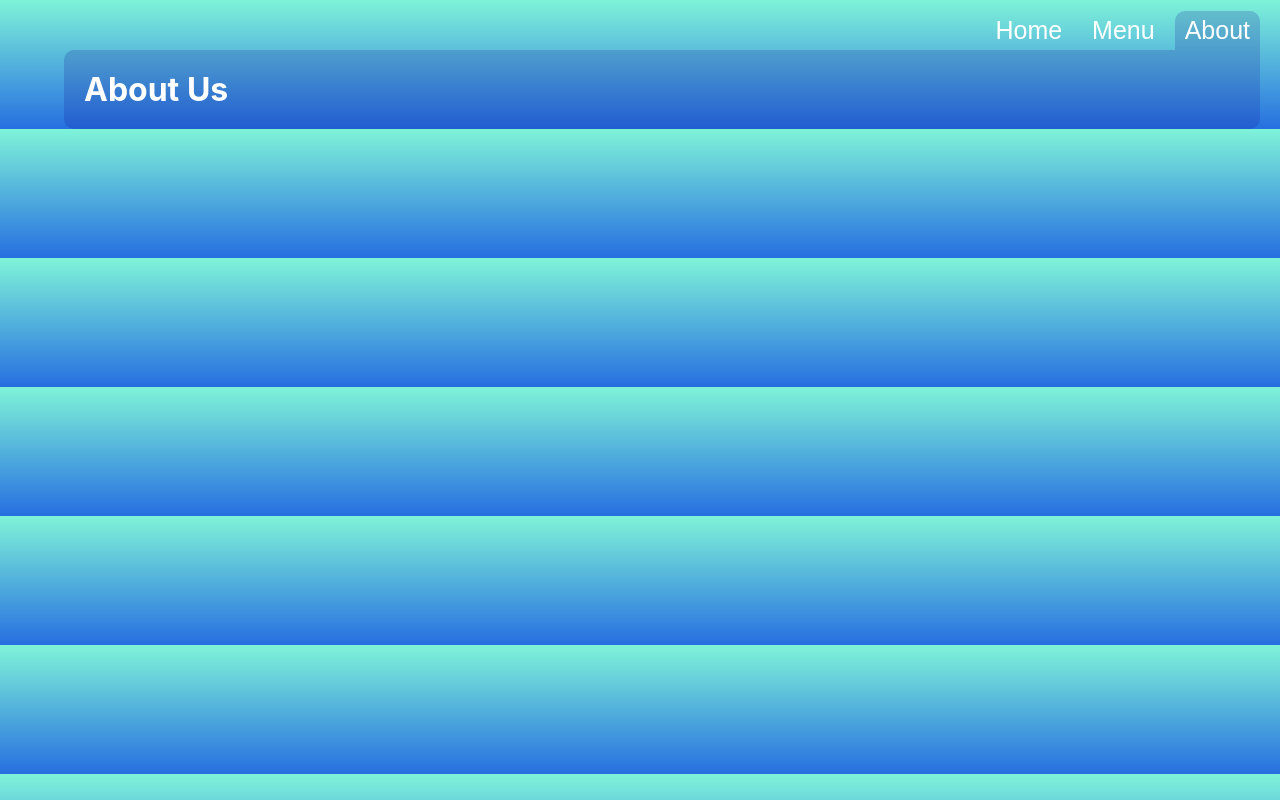
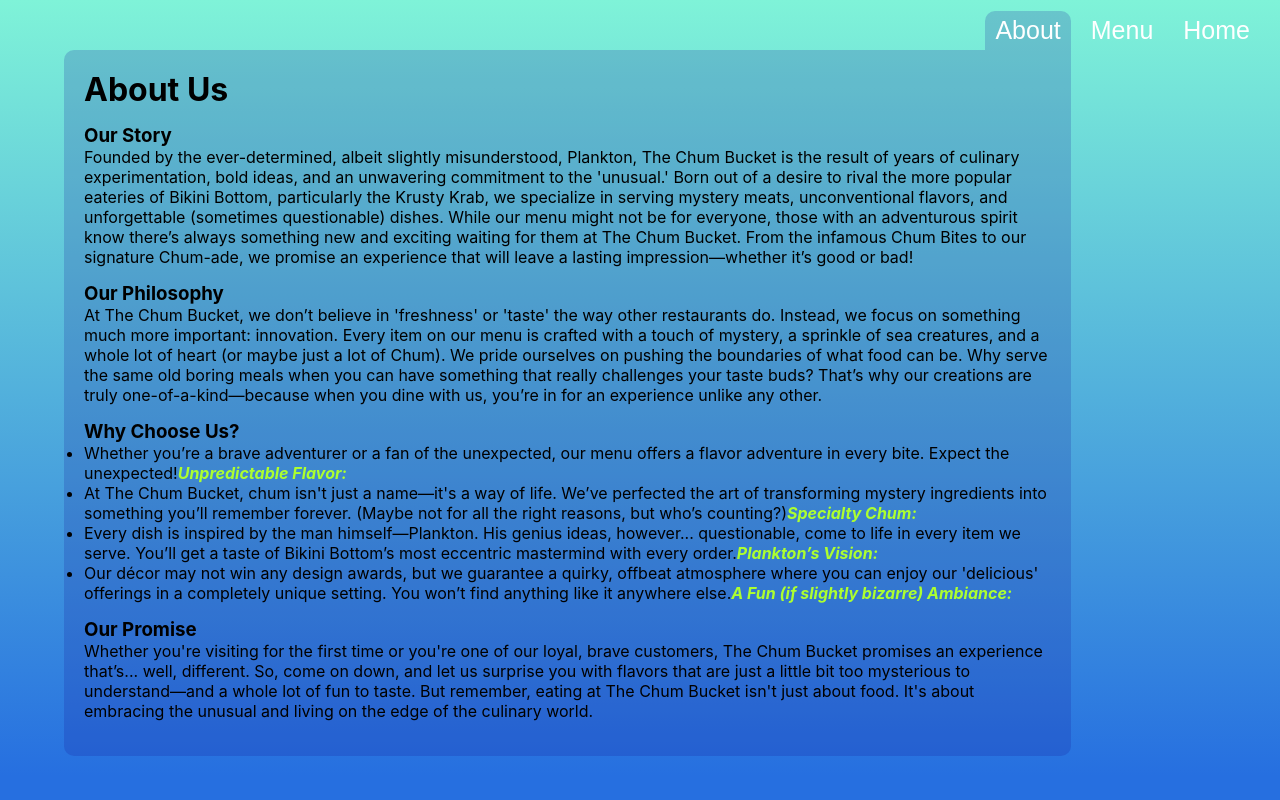
Before and after one commit to Valmord/resturant, a website built with webpack: page src/template.html in a window 1280 px wide. Both pictures are taken after a click on the button "About". Built offline with nearby package versions, Linux system fonts and the light colour scheme.

Commit message:
Add initial content for About Page

```diff
--- a/src/page_about.js
+++ b/src/page_about.js
@@ -1,4 +1,90 @@
 const content = document.querySelector('#content');
+
+// name: "The Chum Bucket",
+// tagline: "Where ordinary dining goes to retire.",
+// description: "Welcome to The Chum Bucket, the 'restaurant' that dares to be different! Located at the heart of Bikini Bottom, we offer a one-of-a-kind dining experience unlike any other. Whether you're craving a bite of something unique, or you're just looking to embrace the weird side of life, you've come to the right place.",
+
+
+const chumBucketAbout = {
+  story: {
+    title: "Our Story",
+    content: "Founded by the ever-determined, albeit slightly misunderstood, Plankton, The Chum Bucket is the result of years of culinary experimentation, bold ideas, and an unwavering commitment to the 'unusual.' Born out of a desire to rival the more popular eateries of Bikini Bottom, particularly the Krusty Krab, we specialize in serving mystery meats, unconventional flavors, and unforgettable (sometimes questionable) dishes. While our menu might not be for everyone, those with an adventurous spirit know there’s always something new and exciting waiting for them at The Chum Bucket. From the infamous Chum Bites to our signature Chum-ade, we promise an experience that will leave a lasting impression—whether it’s good or bad!"
+  },
+
+  philosophy: {
+    title: "Our Philosophy",
+    content: "At The Chum Bucket, we don’t believe in 'freshness' or 'taste' the way other restaurants do. Instead, we focus on something much more important: innovation. Every item on our menu is crafted with a touch of mystery, a sprinkle of sea creatures, and a whole lot of heart (or maybe just a lot of Chum). We pride ourselves on pushing the boundaries of what food can be. Why serve the same old boring meals when you can have something that really challenges your taste buds? That’s why our creations are truly one-of-a-kind—because when you dine with us, you’re in for an experience unlike any other."
+  },
+
+  reasonsToVisit: {
+    title: "Why Choose Us?",
+    bulletPoints: [
+      {
+        title: "Unpredictable Flavor",
+        description: "Whether you’re a brave adventurer or a fan of the unexpected, our menu offers a flavor adventure in every bite. Expect the unexpected!"
+      },
+      {
+        title: "Specialty Chum",
+        description: "At The Chum Bucket, chum isn't just a name—it's a way of life. We’ve perfected the art of transforming mystery ingredients into something you’ll remember forever. (Maybe not for all the right reasons, but who’s counting?)"
+      },
+      {
+        title: "Plankton’s Vision",
+        description: "Every dish is inspired by the man himself—Plankton. His genius ideas, however... questionable, come to life in every item we serve. You’ll get a taste of Bikini Bottom’s most eccentric mastermind with every order."
+      },
+      {
+        title: "A Fun (if slightly bizarre) Ambiance",
+        description: "Our décor may not win any design awards, but we guarantee a quirky, offbeat atmosphere where you can enjoy our 'delicious' offerings in a completely unique setting. You won’t find anything like it anywhere else."
+      }
+    ]
+  },
+
+  promise: {
+    title: "Our Promise",
+    content: "Whether you're visiting for the first time or you're one of our loyal, brave customers, The Chum Bucket promises an experience that’s... well, different. So, come on down, and let us surprise you with flavors that are just a little bit too mysterious to understand—and a whole lot of fun to taste. But remember, eating at The Chum Bucket isn't just about food. It's about embracing the unusual and living on the edge of the culinary world."
+  },
+
+  closing: "The Chum Bucket—Where ordinary dining goes to retire."
+};
+
+function createAboutElements(){
+  const aboutElementsContainer = document.createElement('div');
+  aboutElementsContainer.classList.add('about-items');
+
+  for (let section in chumBucketAbout) {
+    const item = chumBucketAbout[section];
+    const sectionElement = document.createElement('div');
+    if (section !== 'reasonsToVisit') {
+        const title = document.createElement('h3');
+        const desc = document.createElement('p');
+        title.textContent = item.title;
+        desc.textContent = item.content;
+        sectionElement.appendChild(title);
+        sectionElement.appendChild(desc);
+        console.dir(title);
+
+    } else {
+      const title = document.createElement('h3');
+      title.textContent = item.title;
+
+      const pointsContainer = document.createElement('ul');
+      item.bulletPoints.forEach( point => {
+        const listElement = document.createElement('li');
+        const pointTitle = document.createElement('strong');
+        const pointContent = document.createElement('span');
+        pointTitle.textContent = point.title + ':';
+        listElement.textContent = point.description;
+        listElement.appendChild(pointTitle);
+        listElement.appendChild(pointContent);
+        pointsContainer.appendChild(listElement);
+        sectionElement.appendChild(title);
+        sectionElement.appendChild(pointsContainer);
+      })
+    }
+    aboutElementsContainer.appendChild(sectionElement);
+  }
+  return aboutElementsContainer;
+}
+
 
 function createAboutContent(){
   const aboutElement = document.createElement('div');
@@ -9,6 +95,7 @@
 
   aboutElement.appendChild(h1Element);
   content.appendChild(aboutElement);
+  aboutElement.appendChild(createAboutElements());
 }
 
 export { createAboutContent }
--- a/src/page_menu.js
+++ b/src/page_menu.js
@@ -32,6 +32,7 @@
       listContainer.appendChild(listElement);
     })
     sectionElement.appendChild(listContainer);
+    sectionElement.appendChild(document.createElement('hr'));
     menuContainer.appendChild(sectionElement);
   }
   return menuContainer;
--- a/src/styles.css
+++ b/src/styles.css
@@ -4,19 +4,16 @@
   box-sizing: border-box;
 }
 
-body:not(#menu.active) {
+body {
+  background-color: #266fe0;
   background-image: linear-gradient(#7ff3d8, #266fe0);
-  /* background-repeat: ; */
-  height: 100%;
-  /* background-image: url('./images/background.jpg');
   background-repeat: no-repeat;
-  background-position: 0px -100px; */
+  height: min(100vh, fit-content);
   font-family: -apple-system, BlinkMacSystemFont, "Segoe UI", Roboto, Helvetica, Arial, sans-serif, "Apple Color Emoji", "Segoe UI Emoji", "Segoe UI Symbol";
 }
 
 header {
   height: 50px;
-  /* background-color: rgb(20,20,150,0.2 ); */
   position: relative;
 }
 
@@ -57,25 +54,31 @@
   background-color: rgb(20,20,150,0.2 );
   margin-left: 5vw;
   padding: 20px;
-  height: max(90vh,fit-content);
+  /* height: max(90vh,fit-content); */
+  margin-bottom: 20px;
 }
 
 h1 {
-  color: white;
+  color: black;
 }
 
 .home-page {
-    margin-right: 207.5px;
+    margin-right: 20px;
+    background-image: url('./images/background.jpg');
+    height: max(95vh, 200px);
+    background-size: cover;
+    background-repeat: no-repeat;
+    /* background-position: 0px 20px; */
 }
 
 .menu-page {
-  margin-right: 115px;
+  margin-right: 117px;
   display: flex;
   flex-direction: column;
 }
 
 .about-page {
-  margin-right: 20px;
+  margin-right: 209.5px;
 }
 
 .menu-img {
@@ -85,12 +88,18 @@
 
 strong {
   font-style: italic;
+  color: greenyellow;
 }
 
 .menu-items {
   display: grid;
   grid-template-columns: 1fr 1fr;
   gap: 20px;
+}
+
+h2 {
+  font-size: 26px;
+  color: white;
 }
 
 h3 {
--- a/src/template.html
+++ b/src/template.html
@@ -8,9 +8,9 @@
 <body>
   <header>
     <nav>
+      <button id="about">About</button>
+      <button id="menu">Menu</button>
       <button id="home" class="active">Home</button>
-      <button id="menu">Menu</button>
-      <button id="about">About</button>
     </nav>
   </header>
   <div id="content">
```
